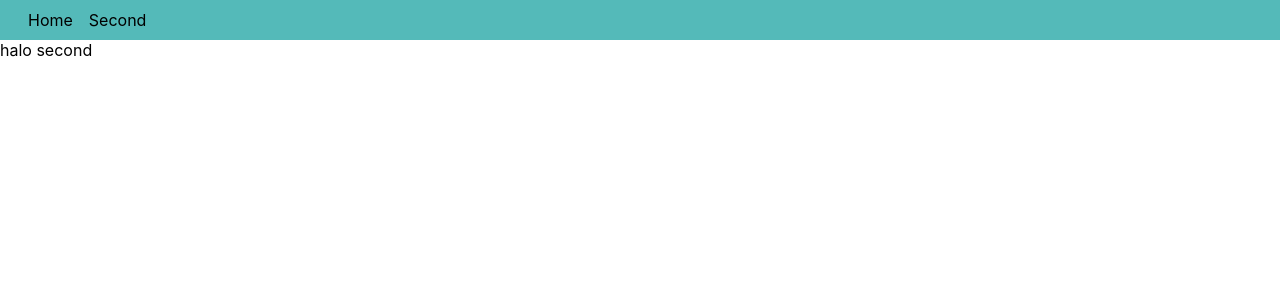
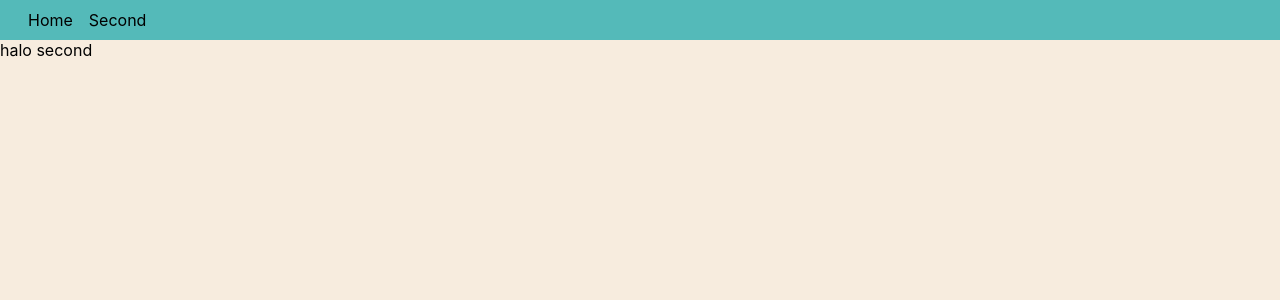
Before and after one commit to LawlietZe/DevBox, a Next.js app: page /second in a window 1280 px wide. Shown: the top 300 px of the page. Built offline with nearby package versions, Linux system fonts and the light colour scheme.

Commit message:
Add: babel and reat-query

```diff
--- a/components/layout.js
+++ b/components/layout.tsx
@@ -3,14 +3,23 @@ import styled from 'styled-components'
 import Navbar from './navbar'
 
 const LayoutWrapper = styled.div`
-    display: grid;
+  background: #F7ECDE;
 `;
+
+const Container = styled.div`
+    margin: 0 auto;
+    max-width: 1400px;
+    height: 800px;
+`;
+
 
 export default function Layout({ children }) {
   return (
     <LayoutWrapper>
       <Navbar />
-      <main>{children}</main>
+      <Container>
+        <main>{children}</main>
+      </Container>
       {/* <Footer /> */}
     </LayoutWrapper>
   )
--- a/package.json
+++ b/package.json
@@ -12,6 +12,7 @@
     "next": "12.2.1",
     "react": "18.2.0",
     "react-dom": "18.2.0",
+    "react-query": "^3.39.1",
     "styled-components": "^5.3.5"
   },
   "devDependencies": {
@@ -20,6 +21,7 @@
     "@types/react-dom": "18.0.6",
     "eslint": "8.19.0",
     "eslint-config-next": "12.2.1",
+    "prettier": "2.7.1",
     "typescript": "4.7.4"
   }
 }
--- a/pages/_app.tsx
+++ b/pages/_app.tsx
@@ -1,11 +1,24 @@
-import '../styles/globals.css'
-import Layout from '../components/layout'
-import type { AppProps } from 'next/app'
+import '../styles/globals.css';
+import Layout from '../components/layout';
+import type { AppProps } from 'next/app';
+import {
+  useQuery,
+  useMutation,
+  useQueryClient,
+  QueryClient,
+  QueryClientProvider,
+} from 'react-query';
+
+const queryClient = new QueryClient();
 
 export default function MyApp({ Component, pageProps }: AppProps) {
+  // const queryClient = useQueryClient();
+
   return (
-    <Layout>
-      <Component {...pageProps} />
-    </Layout>
-  )
+    <QueryClientProvider client={queryClient}>
+      <Layout>
+        <Component {...pageProps} />
+      </Layout>
+    </QueryClientProvider>
+  );
 }
```
Also changed, not shown: pages/index.tsx (+24 -11 lines), .babelrc (added), .prettierrc.js (added), components/navbar.tsx (renamed from components/navbar.js), 1 other file (tests, documents, lock files or other folders).
